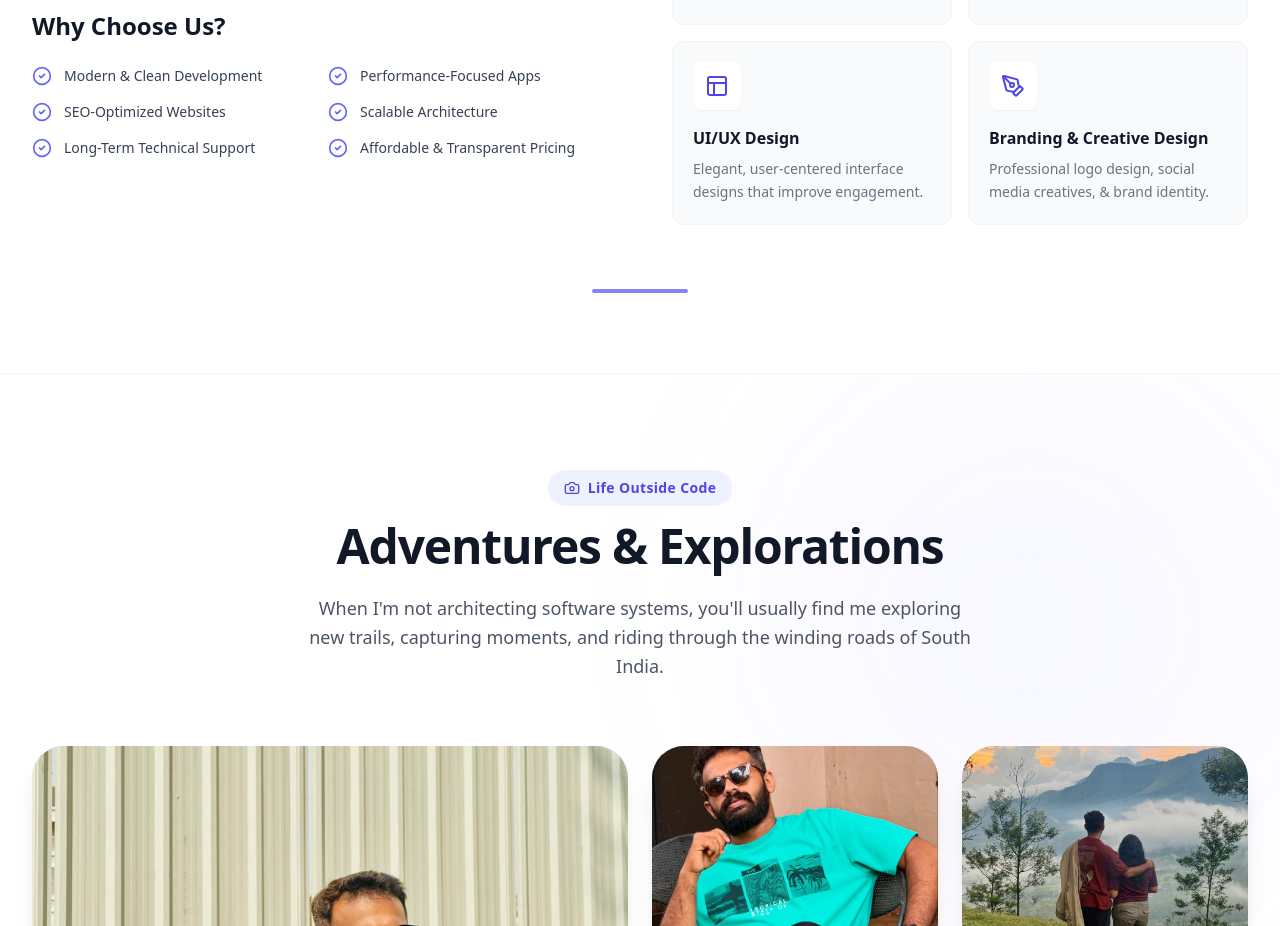
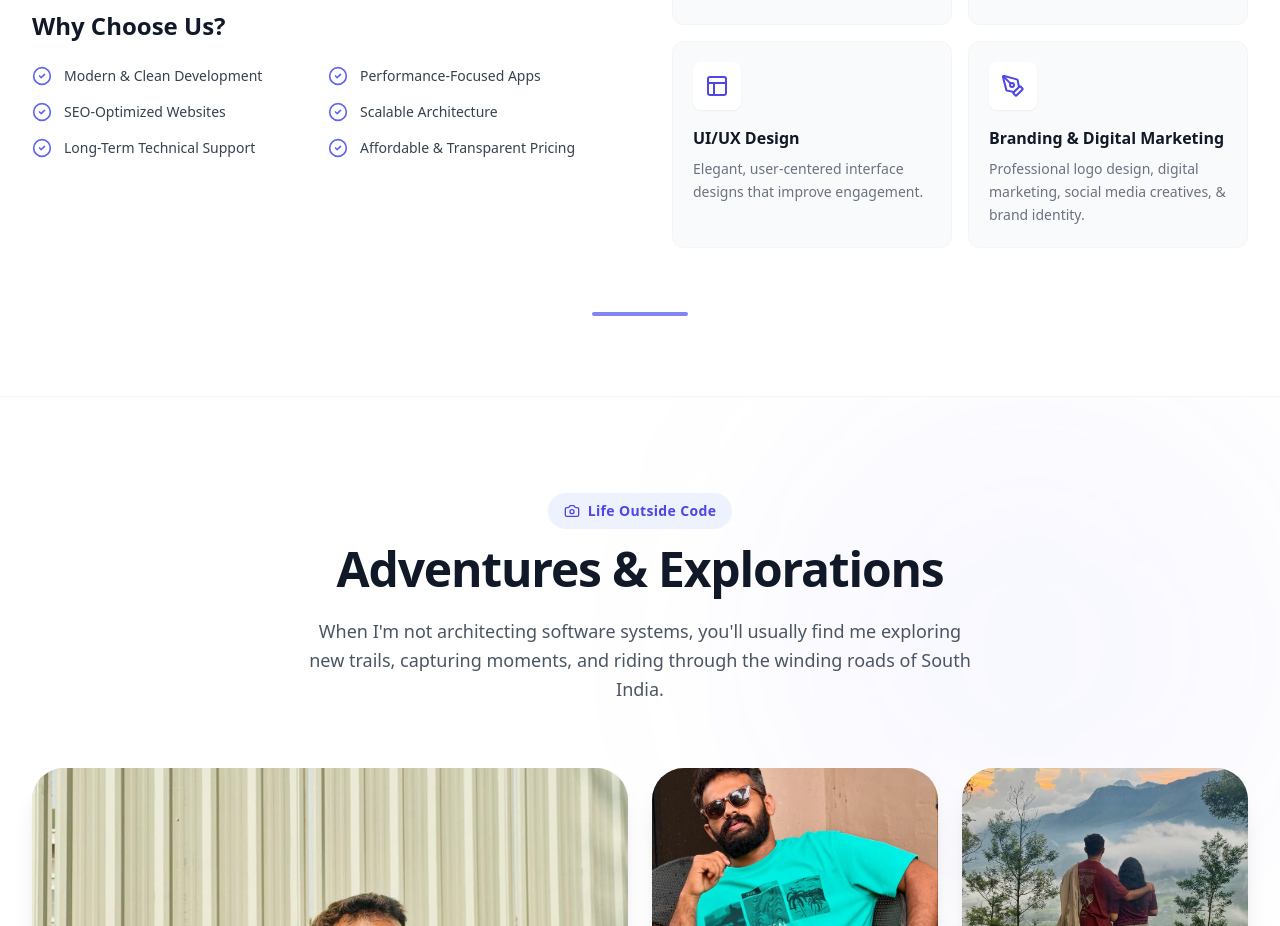
Before and after one commit to kksarang/personal-website, a React (Vite) app: page / in a window 1280 px wide. Shown: the part 4224-5150 px from the top of the page. Built offline with nearby package versions, Linux system fonts and the light colour scheme.

Commit message:
style(portfolio): update Branding service to include Digital Marketing

```diff
--- a/src/components/AboutKkSystems.jsx
+++ b/src/components/AboutKkSystems.jsx
@@ -77,7 +77,7 @@ const AboutKkSystems = () => {
                                 { title: "Mobile App Development", icon: Layers, desc: "Custom Android and iOS applications built using Flutter and React Native." },
                                 { title: "Website Development", icon: Globe, desc: "Responsive, SEO-optimized, and high-performance websites." },
                                 { title: "UI/UX Design", icon: Layout, desc: "Elegant, user-centered interface designs that improve engagement." },
-                                { title: "Branding & Creative Design", icon: PenTool, desc: "Professional logo design, social media creatives, & brand identity." }
+                                { title: "Branding & Digital Marketing", icon: PenTool, desc: "Professional logo design, digital marketing, social media creatives, & brand identity." }
                             ].map((service, idx) => (
                                 <div key={idx} className="p-5 bg-gray-50 dark:bg-slate-800 rounded-xl border border-gray-100 dark:border-slate-700 flex flex-col items-start gap-4">
                                     <div className="p-3 bg-white dark:bg-slate-900 rounded-lg shadow-sm">
```
